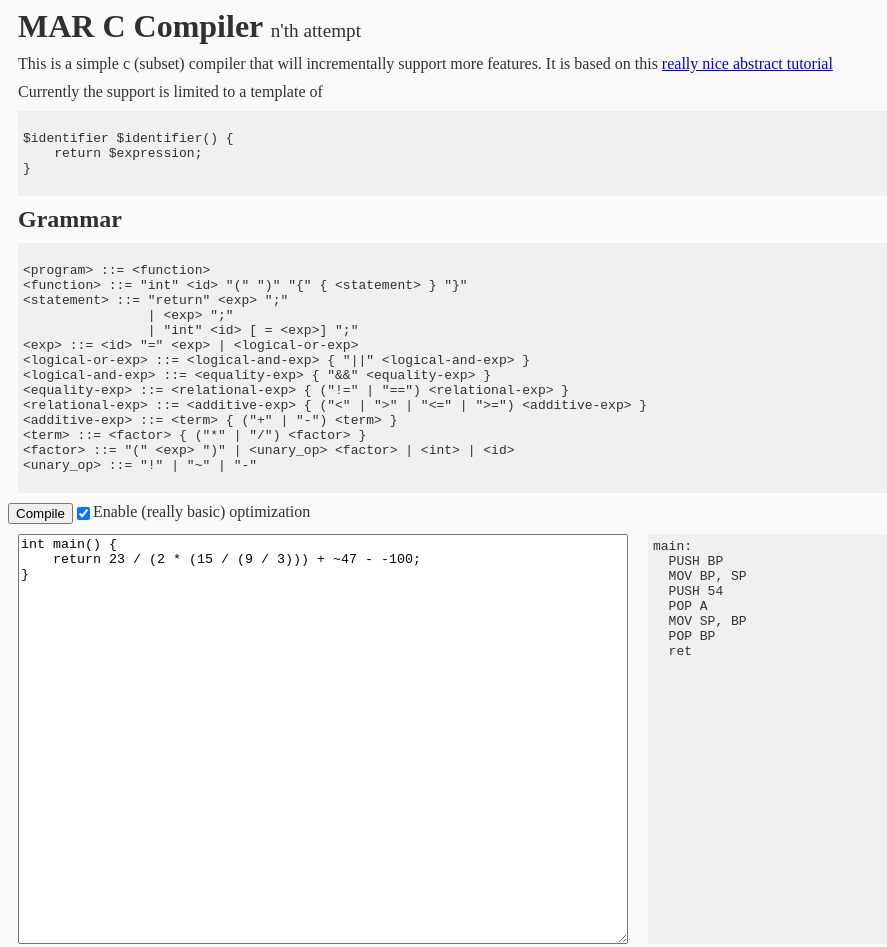
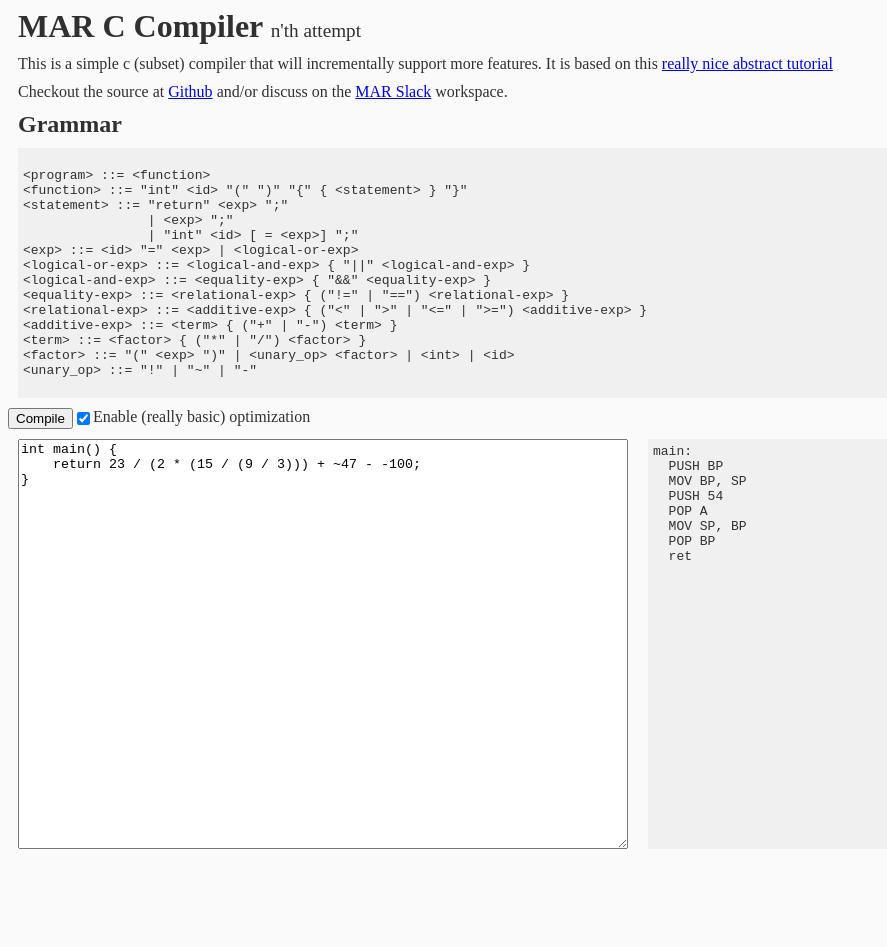
Before and after one commit to kevinramharak/mar-c-compiler, a website: page index.html in a window 1280 px wide. Shown: the whole page, without its empty margins (0-887 px from the left). After the commit the page ends 867 px from the top, so only its background shows below. Drawn offline with Linux system fonts and the light colour scheme.

Commit message:
fix description

```diff
--- a/index.html
+++ b/index.html
@@ -55,12 +55,7 @@
                 This is a simple c (subset) compiler that will incrementally support more features. It is based on this <a href="https://norasandler.com/2017/11/29/Write-a-Compiler.html" target="_blank">really nice abstract tutorial</a>
             </p>
             <p>
-                Currently the support is limited to a template of
-                <pre><code>
-$identifier $identifier() {
-    return $expression;
-}
-                </code></pre>
+                Checkout the source at <a href="https://github.com/KevinRamharak/mar-c-compiler">Github</a> and/or discuss on the <a href="https://join.slack.com/t/muchassemblyrequired/shared_invite/enQtMjY3Mjc1OTUwNjEwLTkyOTIwOTA5OGY4MDVlMGI4NzM5YzlhMWJiMGY1OWE2NjUxODQ1NWQ1YTcxMTA1NGZkYzNjYzMyM2E1ODdmNzg">MAR Slack</a> workspace.
             </p>
             <h2>Grammar</h2>
             <p>
```
